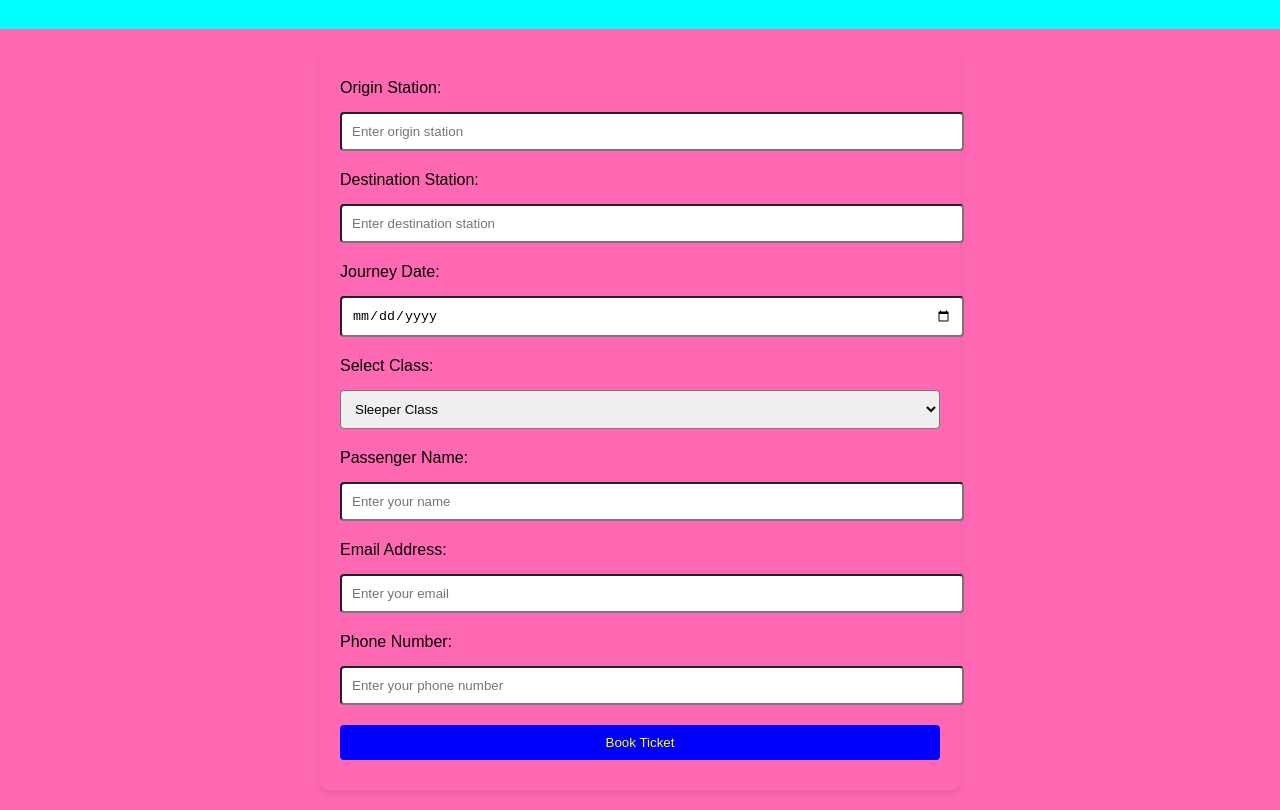
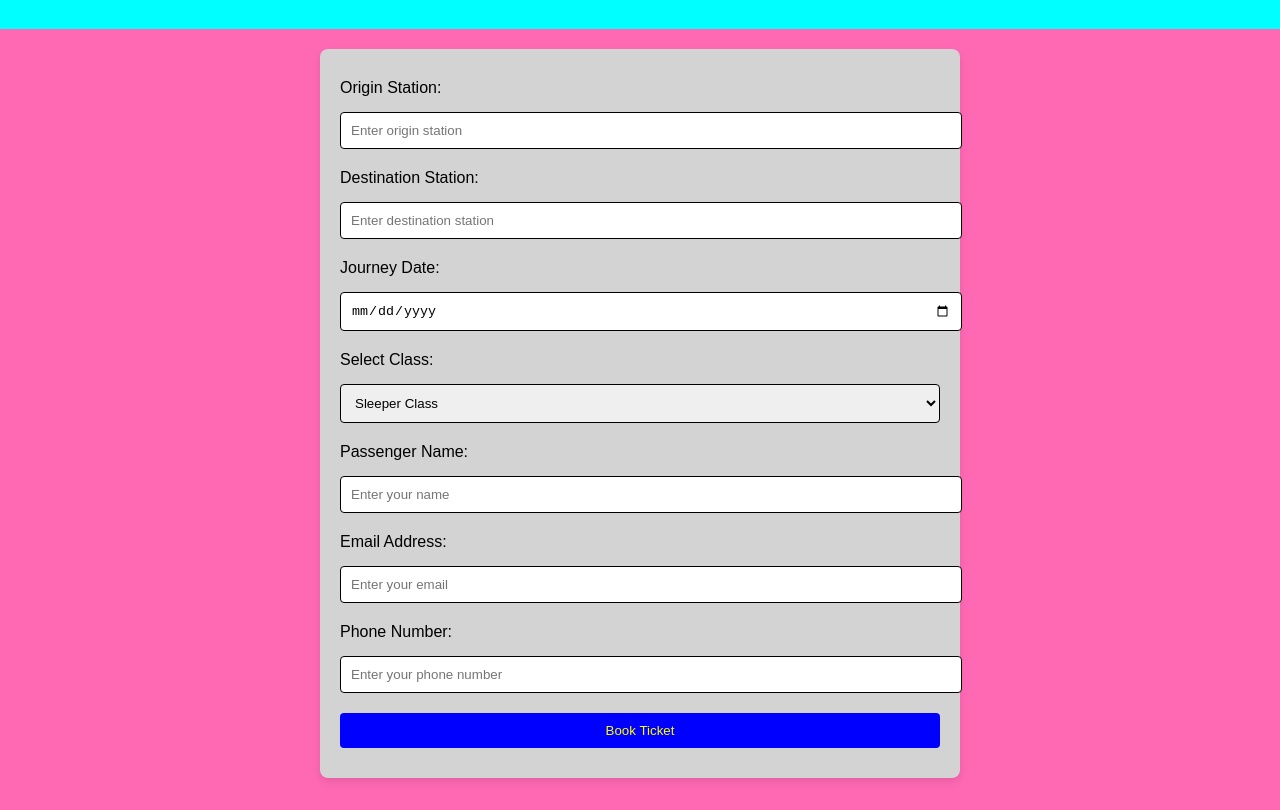
Before and after one commit to satyam-boy/railway, a plain HTML site: page index.html in a window 1280 px wide. Shown: the part 71-881 px from the top of the page. Drawn offline with Linux system fonts and the light colour scheme.

Commit message:
Update index.html
minor

```diff
--- a/index.html
+++ b/index.html
@@ -21,7 +21,7 @@
             max-width: 600px;
             margin: 20px auto;
             padding: 20px;
-            background: light white;
+            background: lightgray;
             box-shadow: 0 4px 8px rgba(0, 0, 0, 0.1);
             border-radius: 8px;
         }
@@ -33,7 +33,7 @@
             width: 100%;
             padding: 10px;
             margin: 10px 0;
-            border: 1px solid 2;
+            border: 1px solid black; /* Fixed border style */
             border-radius: 4px;
         }
         form button {
@@ -43,7 +43,7 @@
             cursor: pointer;
         }
         form button:hover {
-            background-color:pink;
+            background-color: pink;
         }
     </style>
 </head>
@@ -52,8 +52,8 @@
         <h1>Online Railway Ticket Reservation</h1>
     </header>
 
-    <form>
-<link rel="stylesheet" href="style.css">
+    <form action="response.html" method="GET">
+
         <label for="origin">Origin Station:</label>
         <input type="text" id="origin" name="origin" placeholder="Enter origin station" required>
 
@@ -79,7 +79,7 @@
         <label for="phone">Phone Number:</label>
         <input type="tel" id="phone" name="phone" placeholder="Enter your phone number" required>
 
-        <a href="response.html"><button type="submit">Book Ticket</button></a>
+        <button type="submit">Book Ticket</button>
     </form>
 </body>
 </html>
```
